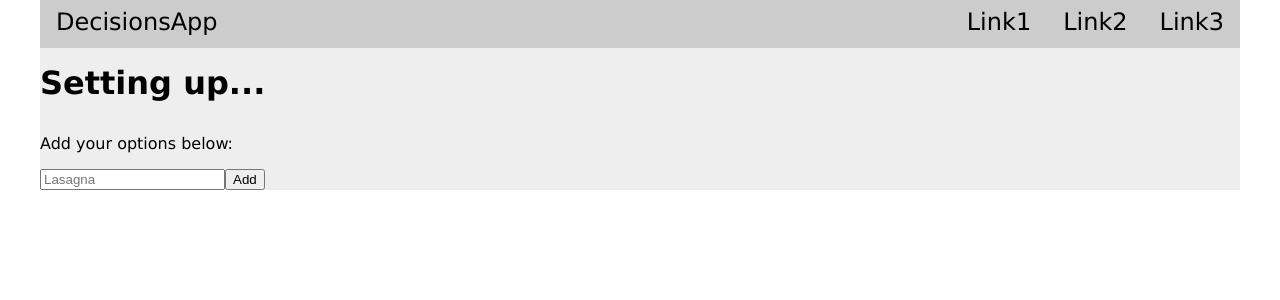
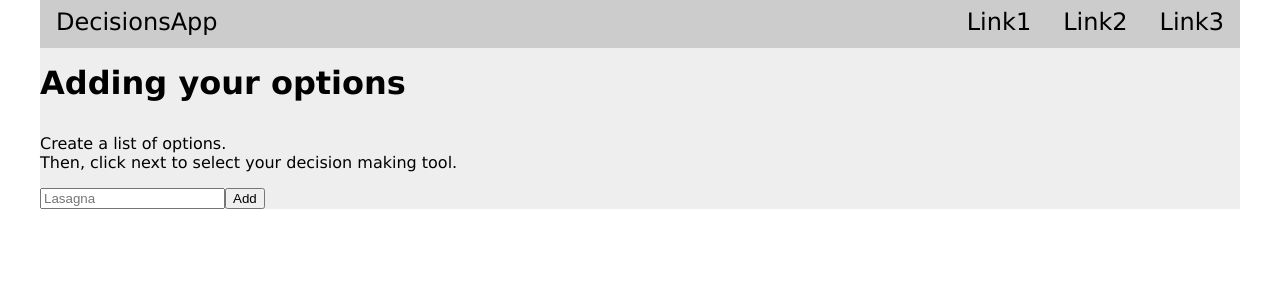
Before and after one commit to anthanhdoan/decisions-app, a React (Vite) app: page / in a window 1280 px wide. Shown: the top 300 px of the page. Built offline with nearby package versions, Linux system fonts and the light colour scheme.

Commit message:
Refactored OptionsList component by creating an AddOption component

```diff
--- a/src/App.tsx
+++ b/src/App.tsx
@@ -5,8 +5,8 @@ import OptionsList from "./components/OptionsList";
 function App() {
   return (
     <div className="container">
-      <NavBar></NavBar>
-      <OptionsList></OptionsList>
+      <NavBar />
+      <OptionsList />
     </div>
   );
 }
--- /dev/null
+++ b/src/components/AddOption.tsx
@@ -0,0 +1,52 @@
+import { useRef, useState } from "react";
+import type { IOption } from "./OptionsList";
+
+interface IAddOptionProps {
+  setOptions: React.Dispatch<React.SetStateAction<IOption[]>>;
+}
+
+export default function AddOption(props: IAddOptionProps) {
+  const idRef = useRef(0);
+  const inputElementRef = useRef<HTMLInputElement>(null);
+  const [inputValue, setInputValue] = useState("");
+
+  const updateInput = (e: React.ChangeEvent<HTMLInputElement>) => {
+    setInputValue(e.target.value);
+  };
+
+  const addOption = () => {
+    if (!inputValue) return;
+
+    const newOption: IOption = {
+      id: idRef.current,
+      description: inputValue,
+    };
+
+    props.setOptions((prev) => [...prev, newOption]);
+
+    idRef.current += 1;
+
+    setInputValue("");
+    inputElementRef.current?.focus();
+  };
+
+  return (
+    <>
+      <h1>Adding your options</h1>
+      <p>
+        Create a list of options. <br />
+        Then, click next to select your decision making tool.
+      </p>
+      <form onSubmit={(e) => e.preventDefault()}>
+        <input
+          type="text"
+          placeholder="Lasagna"
+          value={inputValue}
+          onChange={updateInput}
+          ref={inputElementRef}
+        />
+        <button onClick={addOption}>Add</button>
+      </form>
+    </>
+  );
+}
--- a/src/components/OptionsList.tsx
+++ b/src/components/OptionsList.tsx
@@ -1,6 +1,7 @@
-import { useRef, useState } from "react";
+import { useState } from "react";
 import "./OptionsList.css";
 import ListItem from "./ListItem";
+import AddOption from "./AddOption";
 
 export interface IOption {
   id: number;
@@ -9,46 +10,10 @@ export interface IOption {
 
 export default function OptionsList() {
   const [options, setOptions] = useState<IOption[]>([]);
-  const [inputValue, setInputValue] = useState("");
-
-  const idRef = useRef(0);
-  const inputRef = useRef<HTMLInputElement>(null);
-
-  const updateInput = (e: React.ChangeEvent<HTMLInputElement>) => {
-    setInputValue(e.target.value);
-  };
-
-  const addOption = () => {
-    if (!inputValue) return;
-
-    const newOption: IOption = {
-      id: idRef.current,
-      description: inputValue,
-    };
-
-    setOptions((prev) => [...prev, newOption]);
-
-    idRef.current += 1;
-
-    setInputValue("");
-    inputRef.current?.focus();
-  };
 
   return (
-    //refactor by adding AddOption component
     <div>
-      <h1>Setting up...</h1>
-      <p>Add your options below:</p>
-      <form onSubmit={(e) => e.preventDefault()}>
-        <input
-          type="text"
-          placeholder="Lasagna"
-          value={inputValue}
-          onChange={updateInput}
-          ref={inputRef}
-        />
-        <button onClick={addOption}>Add</button>
-      </form>
+      <AddOption setOptions={setOptions} />
 
       <ul className="options-container">
         {options.map((option) => {
@@ -58,7 +23,7 @@ export default function OptionsList() {
                 optionId={option.id}
                 optionDescription={option.description}
                 setOptions={setOptions}
-              ></ListItem>
+              />
             </li>
           );
         })}
```
